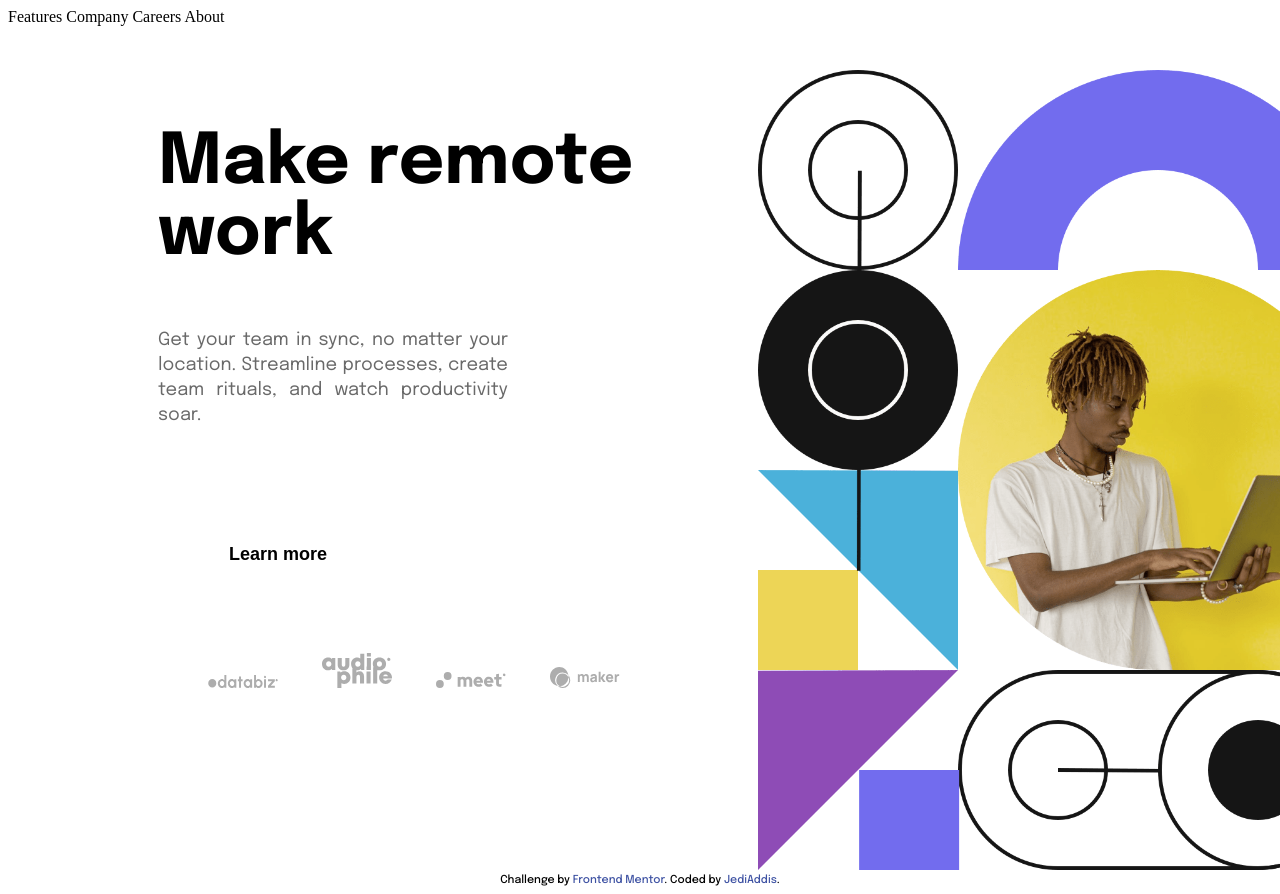
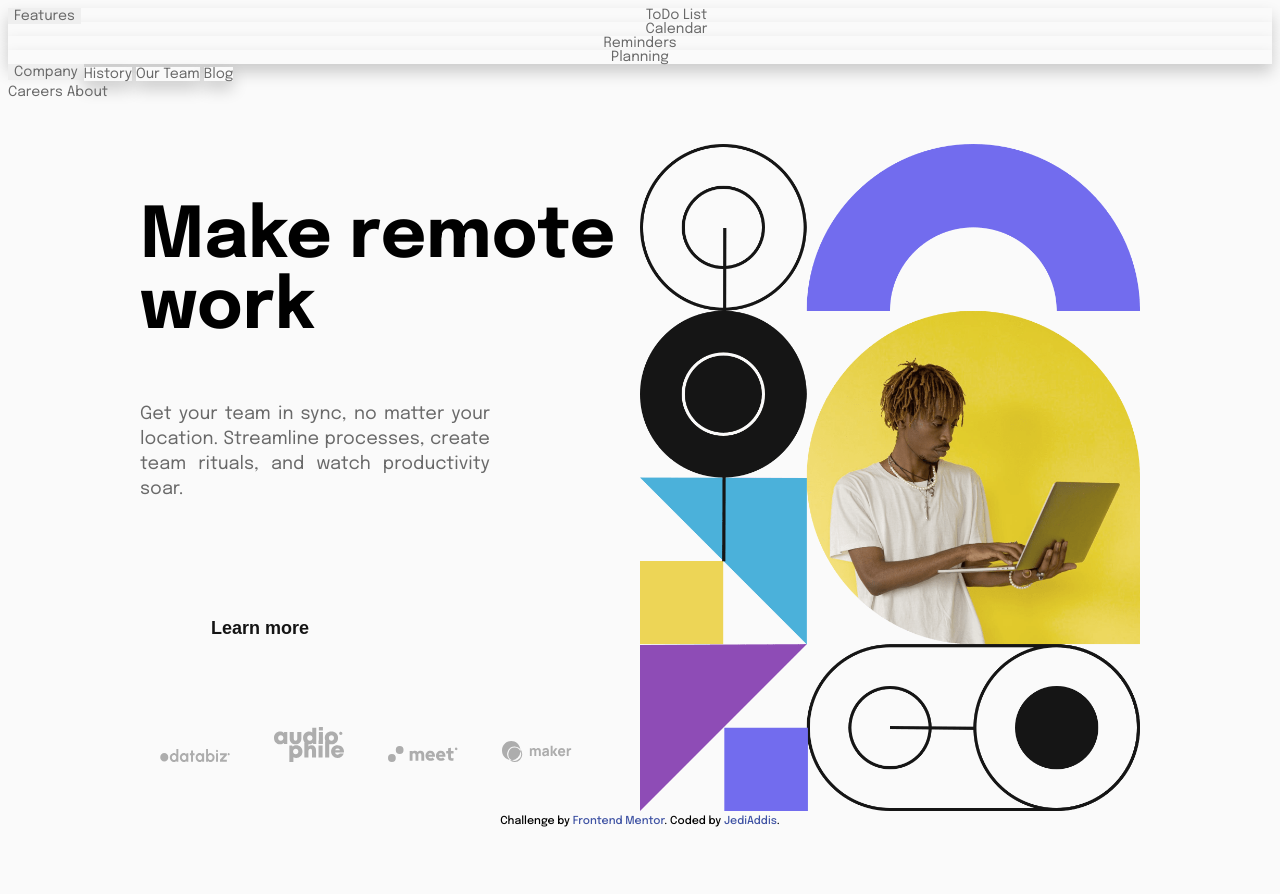
Before and after one commit to JediAddis/FrontendMentor-DropdownNavigation, a plain HTML site: page index.html in a window 1280 px wide. Shown: the top 894 px of the page. After the commit the page ends 835 px from the top, so only its background shows below. Drawn offline with Linux system fonts and the light colour scheme.

Commit message:
Main: changement de position avec display:flex. NavBar :commencement + en cours de modifications

```diff
--- a/index.html
+++ b/index.html
@@ -12,10 +12,27 @@
 </head>
 <body>
   <header>
-    Features
-    Company
-    Careers
-    About
+    <!--code pour le menu de navigation-->
+    <div class="topNav" id="myTopnav">
+      <button class="featBtn">Features</button>
+      <div class="features-content">
+        <a href="#">ToDo List</a>
+        <a href="#">Calendar</a>
+        <a href="#">Reminders</a>
+        <a href="#">Planning</a>
+      </div>
+      <button class="compBtn">Company</button>
+      <div class="company-content">
+        <a href="#">History</a>
+        <a href="#">Our Team</a>
+        <a href="#">Blog</a>
+      </div>
+      <div class="links">
+        <a href="#careers">Careers</a>
+        <a href="#about">About</a>
+      </div>
+    </div>
+    <!--Boutons Login et Register-->
     <div>
       <button class="btnLog">Login</button>
       <button class="btnLog">Register</button>
@@ -24,9 +41,6 @@
   </header>
   <main>
     <div class="container">
-      <section>
-        <img src="./assets/images/image-hero-desktop.png" alt="image du site">
-      </section>
       <section class="content">
         <h1>Make remote work</h1>
         <p>Get your team in sync, no matter your location. Streamline processes,
@@ -39,8 +53,10 @@
           <img src="./assets/images/client-maker.svg" alt="logoClientmarker">
         </div>
       </section>
+      <section>
+        <img src="./assets/images/image-hero-desktop.png" alt="image du site">
+      </section>
     </div>
-
 
   </main>
   <footer>
--- a/style.css
+++ b/style.css
@@ -1,20 +1,96 @@
+body{
+    background-color: hsl(0, 0%, 98%);
+}
+
+/* Modifications de la barre de navigation*/
+.topnav {
+    overflow: hidden;
+    background-color: hsl(0, 0%, 98%);
+    color: hsl(0, 0%, 41%);
+    text-decoration: none;
+    display: flex;
+    cursor: pointer;
+    font-size: 14px;
+}
+
+.featBtn, .compBtn{
+    float:left ;
+    overflow: hidden;
+    color: hsl(0, 0%, 41%);
+    font-family: Epilogue;
+    font-size: 14px;
+    border: none ;
+}
+.featBtn:hover, .compBtn:hover{
+    color: hsl(0, 0%, 8%);
+    text-decoration: none;
+    cursor: pointer;
+}
+.features-content a{
+    color:hsl(0, 0%, 41%);
+    background-color: hsl(0, 0%, 98%);
+    font-family: Epilogue;
+    text-decoration: none;
+    text-align: center;
+    font-size: 14px;
+    box-shadow: 0px 8px 16px 0px rgba(0,0,0,0.2);
+    display: block;
+}
+.topnav .featBtn .compBtn{
+    color: hsl(0, 0%, 41%);
+    background-color: hsl(0, 0%, 98%);
+    font-size: 14px;
+    font-family: Epilogue;
+}
+.featBtn .features-content{
+    display: block;
+}
+.company-content a{
+    text-decoration: none;
+    color: hsl(0, 0%, 41%);
+    background-color: hsl(0, 0%, 98%);
+    text-align: center;
+    font-family: Epilogue;
+    font-size: 14px;
+    box-shadow: 0px 8px 16px 0px rgba(0,0,0,0.2);
+}
+
+.features-content:hover,.company-content:hover{
+    text-decoration: none;
+    background-color: hsl(0, 0%, 98%);
+    color: hsl(0, 0%, 41%);
+}
+.links a{
+    font-family: Epilogue;
+    text-decoration: none;
+    color: hsl(0, 0%, 41%);
+    text-align: center;
+    font-size: 14px;
+}
+.links a:hover{
+    font-family: Epilogue;
+    text-decoration: none;
+    color: hsl(0, 0%, 41%);
+    text-align: center;
+}
+
 
 /* Boutons Login et Register*/
 .btnLog {
-    background-color: white;
-    color: black;
+    background-color: hsl(0, 0%, 98%);
+    color: hsl(0, 0%, 8%);
     font-size: 14px ;
     font-weight: 500;
     font-family: Epilogue;
     padding: 13px 20px 13px 20px;
     text-decoration: none;
-    border: white solid 2px;
+    border: hsl(0, 0%, 98%) solid 2px;
     position: relative;
     left: 1300px;
 }
 .btnLog:hover{
-    background-color: white;
-    border: black solid 2px;
+    background-color: hsl(0, 0%, 98%);
+    border: hsl(0, 0%, 8%) solid 2px;
     border-radius: 10px ;
     padding: 13px 20px 13px 20px;
     cursor: pointer;
@@ -26,15 +102,12 @@
 }
 .container {
     display: flex ;
+    justify-content: center;
 }
 img {
-    width: 600px;
-    position: relative;
-    left: 750px ;
+    width: 500px;
 }
 .content{
-    position: relative;
-    right: 450px;
     width: 500px ;
     font-family: Epilogue;
 }
@@ -52,9 +125,9 @@ p{
 }
 /*Bouton Learn More*/
 .btn {
-    color: black;
-    background-color: white;
-    border: white solid 1px;
+    color: hsl(0, 0%, 8%);
+    background-color: hsl(0, 0%, 98%);
+    border: hsl(0, 0%, 98%) solid 1px;
     font-size: 18px;
     text-decoration: none;
     font-weight: 700;
@@ -62,9 +135,9 @@ p{
     margin: 50px;
 }
 .btn:hover{
-    background-color: white;
+    background-color: hsl(0, 0%, 98%);
     border-radius: 15px ;
-    border: black solid 1px;
+    border: hsl(0, 0%, 8%) solid 1px;
     padding:17px 20px 17px 20px;
     cursor: pointer;
 
@@ -72,8 +145,6 @@ p{
 /*logo bas de page*/
 .content img{
     width : 70px ;
-    position: relative;
-    left : 30px ;
     margin: 20px;
 }
 
```
Also changed, not shown: assets/script.js (added, +8 -0 lines).
